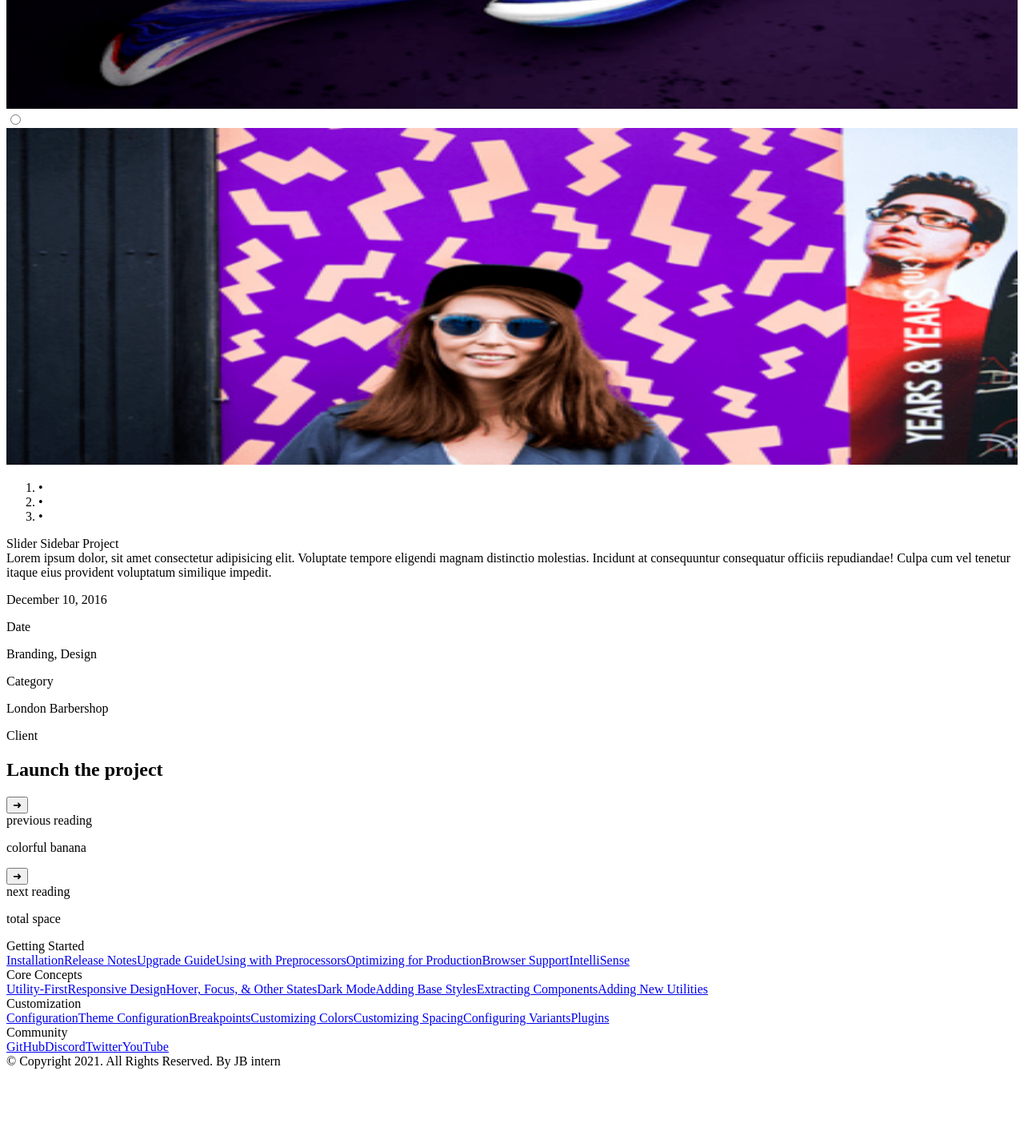
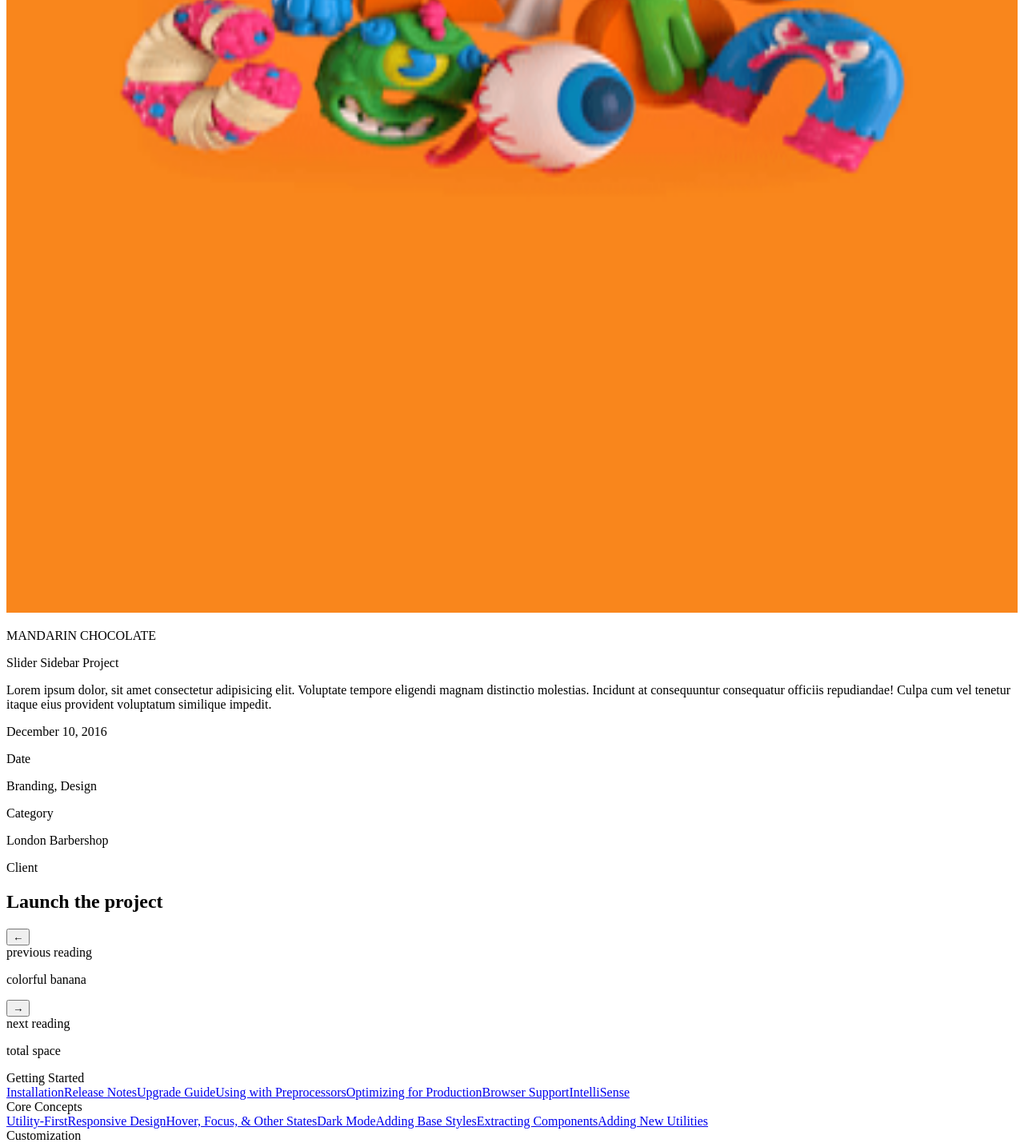
Before and after one commit to Anthony2319/test-nextjs-tailwind, a Next.js app: page /mandarin-chocolate in a window 1280 px wide. Shown: the part 1330-2759 px from the top of the page at 80% size. Before the commit the page ends 2674 px from the top, so only its background shows below. Built offline with nearby package versions, Linux system fonts and the light colour scheme.

Commit message:
Advance project

```diff
--- a/components/index/body.js
+++ b/components/index/body.js
@@ -19,7 +19,7 @@ export default function Body() {
             <div className= "flex flex-col ml-4 mr-4 lg:flex flex-row justify-center">
 
                 <div>
-                    <div className="relative ">
+                    <div className="relative">
                         <Image
                             src="/images/pink-hair.jpg" // Route of the image file
                             height={400} // Desired size with correct aspect ratio
@@ -159,7 +159,7 @@ export default function Body() {
 
 
 
-            <div className="bg-green-400 text-center flex flex-col pb-20 lg:mt-8 mb-8" >
+            <div className="bg-green-300 text-center flex flex-col pb-20 lg:mt-8 mb-8" >
                 <span className="text-white text-xs font-sans mt-20 mb-2">SO WHAT'S NEXT?</span>
                 <span className="text-white font-bold text-5xl mt-2 mb-2">ARE YOU READY? </span>
                 <span className="text-black font-bold text-5xl underline mt-2 lg:mb-30 ">LET'S WORK!</span>
--- a/components/mandarinchocolate/body.js
+++ b/components/mandarinchocolate/body.js
@@ -1,51 +1,61 @@
+import Image from 'next/image'
 
 export default function Body() {
 
     return (
         <div>
+            <div
+                className="my-10 text-5xl font-bold font-sans text-Black-500 leading-tight tracking-wider uppercase">Slider Sidebar Project</div>
+            <p className="text-sm text-left leading-relaxed text-gray-400 mx-2 ">
+                Lorem ipsum dolor, sit amet consectetur adipisicing elit. Voluptate tempore
+                eligendi magnam distinctio molestias. Incidunt at consequuntur consequatur
+                officiis repudiandae! Culpa cum vel tenetur itaque eius provident voluptatum
+                similique impedit.
+            </p>
+            <div className="border-b-2 border-gray-200 mx-2 mt-12"></div>
+            <div className=" uppercase ml-2 mt-12">
+                <p className="text-base leading-tight font-bold text-Black-500">December 10, 2016</p>
+                <span className="text-sm leading-tight text-gray-300">Date</span>
+            </div>
+            <div className=" uppercase ml-2  mt-3">
+                <p className="text-base leading-tight font-bold text-Black-500">Branding, Design</p>
+                <span className="text-sm leading-tight text-gray-300">Category</span>
+            </div>
+            <div className=" uppercase ml-2  mt-3">
+                <p className="text-base leading-tight font-bold text-Black-500">London Barbershop</p>
+                <span className="text-sm leading-tight text-gray-300">Client</span>
+            </div>
 
-            <div className="text-2xl font-bold text-Black-500 mb-4 uppercase">Slider Sidebar Project</div>
-                    <span className="text-sm text-left text-gray-500 ">
-                    Lorem ipsum dolor, sit amet consectetur adipisicing elit. Voluptate tempore eligendi magnam distinctio molestias. Incidunt at consequuntur consequatur
-                    officiis repudiandae! Culpa cum vel tenetur itaque eius provident voluptatum similique impedit.
-                    </span>
-                <div className="border-b-2 border-gray-300 mt-12"></div>
-                <div className=" uppercase mt-12" >
-                    <p className="text-base font-bold text-Black-500">December 10, 2016</p>
-                    <span className="text-gray-300">Date</span>
-                </div>
-                <div className=" uppercase mt-3" >
-                    <p className="text-base font-bold text-Black-500">Branding, Design</p>
-                    <span className="text-gray-300">Category</span>
-                </div>
-                <div className=" uppercase mt-3" >
-                    <p className="text-base font-bold text-Black-500">London Barbershop</p>
-                    <span className="text-gray-300">Client</span>
-                </div>
+            <div
+                className="relative cursor-pointer bg-green-400 text-white transition transform duration-200 hover:translate-y-2 hover:bg-black hover:text-green-400 mx-auto text-center py-5 my-24 mx-2 ">
+                <div className="absolute "></div>
+                <h2
+                    className="text-base leading-9  tracking-tight sm:text-4xl sm:leading-10 uppercase">
+                    Launch the project
+                </h2>
 
-                <div className="max-w-screen-lg bg-green-400 mx-auto text-center py-5 mt-8">
-                    <h2 className="text-base leading-9  tracking-tight text-white sm:text-4xl sm:leading-10 uppercase">
-                    Launch the project
-                    </h2>
-                </div>
+            </div>
 
-                <div className="border-b-2 border-gray-300 mt-12"></div>
+            <div className="border-b-2 border-gray-200 mt-12 mx-2"></div>
 
-                <div className="flex flex-row">
-                <div className="mr-20">
-                    <button className="mt-10 h-10 w-12 text-6xl text-green-300">
-                        <span className="block">&#x279c;</span>
+
+
+
+            <div className="flex w-full">
+                <div className="">
+                    <button className="text-6xl text-green-300">
+                        <span className="">&#x2190;</span>
                     </button>
-                    <div className=" text-xs uppercase mt-3">
+                    <div className=" text-xs uppercase mt-4">
                         <span className="text-gray-300">previous reading</span>
                         <p className="font-bold text-Black-500">colorful banana</p>
                     </div>
                 </div>
-                <div className="mr-0">
-                    <button className="mt-9 mr-0 h-10 w-12 text-6xl text-green-300 mr-0 ">
-                        <span className="mr-0">&#x279c;</span>
+                <div className="">
+                    <button className=" text-6xl text-green-300  ">
+                        <span className="">&#x2192;</span>
                     </button>
-                    <div className=" text-xs uppercase mt-4 mr-0" >
+                    <div className=" text-xs uppercase mt-4">
                         <span className="text-gray-300">next reading</span>
                         <p className="font-bold text-Black-500 ">total space</p>
                     </div>
--- a/components/mandarinchocolate/caroussel.js
+++ b/components/mandarinchocolate/caroussel.js
@@ -5,8 +5,7 @@ export default function caroussel() {
     return (
         <div>
 
-
-            <div className="carousel relative rounded relative overflow-hidden shadow-xl">
+            <div className="carousel rounded relative overflow-hidden shadow-xl">
                 <div className="carousel-inner relative overflow-hidden w-full">
                     <input className="carousel-open" type="radio" id="carousel-1" name="carousel" aria-hidden="true" hidden=""
                     checked="checked"></input>
--- /dev/null
+++ b/components/mandarinchocolate/header.js
@@ -0,0 +1,25 @@
+import Image from 'next/image'
+
+export default function header() {
+    return (
+        <div>
+            <div className="relative">
+                <div>
+                    <div className="absolute bg-gray-700 z-20 w-full h-full opacity-40"></div>
+                    <Image
+                        src="/images/mandarin-chocolate.jpg" // Route of the image file
+                        height={1800} // Desired size with correct aspect ratio
+                        width={1500} // Desired size with correct aspect ratio
+                        alt="pink-hair"
+                        className="absolute w-12/12 z-10"
+                    />
+                    <div className="absolute inset-0 z-30  text-center flex flex-col items-center justify-center ">
+                        <div className="mt-50 ml-4  w-11/12 h-4/12 h-35 ">
+                            <p className=" text-5xl text-white font-bold">MANDARIN CHOCOLATE</p>
+                        </div>
+                    </div>
+                </div>
+            </div>
+        </div>
+    )
+}
--- a/pages/mandarin-chocolate.js
+++ b/pages/mandarin-chocolate.js
@@ -1,12 +1,14 @@
 import Layaout from "../components/Layaout"
 import Body from "../components/mandarinchocolate/body"
 import Caroussel from "../components/mandarinchocolate/caroussel"
+import Header from "../components/mandarinchocolate/header"
 export default function MandarinChocolate() {
     return (
         <div>
             <Layaout page="Mandarin-Chocolate">
 
-                <Caroussel />
+                <Header />
+
                 <Body />
 
             </Layaout>
```
Also changed, not shown: styles.css (line endings or trailing spaces), 1 other file (tests, documents, lock files or other folders).
